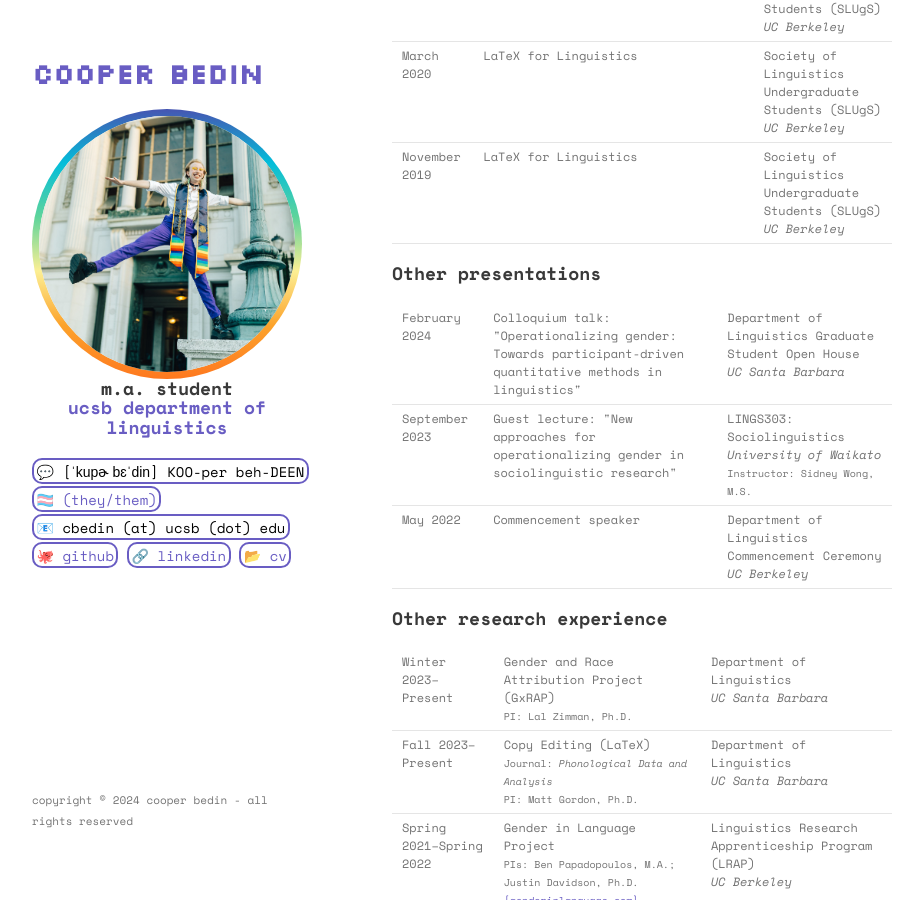
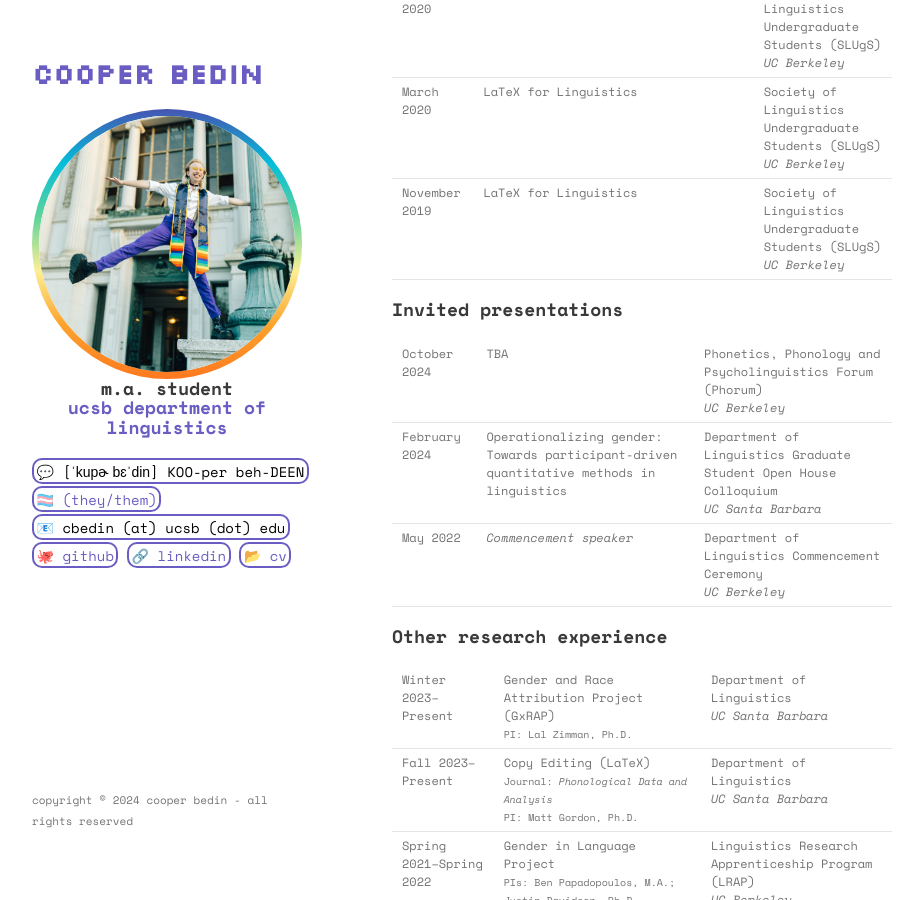
Before and after one commit to cbedin/cbedin.github.io, a Jekyll site: the page built from cv.md, in a window 1280 px wide and 900 px high, scrolled down 4398 px. Shown: the whole window, without its empty margins (178-1101 px from the left). Built offline with Jekyll 4.4.1, drawn with Linux system fonts in a browser that asks for light colours; some of the changed text lies outside the part shown.

```diff
--- a/cv.md
+++ b/cv.md
@@ -461,33 +464,28 @@ layout: default
 </tr>
 </table></div>
 
-## Other presentations
+## Invited presentations
 
 <div class="cv-table-wrapper"><table>
 <tr>
+    <td>October 2024</td>
+    <td>TBA</td>
+    <td>
+    Phonetics, Phonology and Psycholinguistics Forum (Phorum)<br>
+    <i>UC Berkeley</i>
+    </td>
+</tr>
+<tr>
     <td>February 2024</td>
-    <td>Colloquium talk: "Operationalizing gender: Towards participant-driven quantitative methods in linguistics"</td>
+    <td>Operationalizing gender: Towards participant-driven quantitative methods in linguistics</td>
     <td>
-    Department of Linguistics Graduate Student Open House<br>
+    Department of Linguistics Graduate Student Open House Colloquium<br>
     <i>UC Santa Barbara</i>
     </td>
 </tr>
 <tr>
-    <td>September 2023</td>
-    <td>
-        Guest lecture: "New approaches for operationalizing gender in sociolinguistic research"
-    </td>
-    <td>
-    LINGS303: Sociolinguistics<br>
-    <i>University of Waikato</i><br>
-    <span class="subtext">
-    Instructor: Sidney Wong, M.S.<br>
-    </span>
-    </td>
-</tr>
-<tr>
     <td>May 2022</td>
-    <td>Commencement speaker</td>
+    <td><i>Commencement speaker</i></td>
     <td>
     Department of Linguistics Commencement Ceremony<br>
     <i>UC Berkeley</i>
@@ -694,6 +692,33 @@ layout: default
     <td>
     Computer Science 61A: The Structure and Interpretation of Computer Programs<br>
     <i>UC Berkeley</i>
+    </td>
+</tr>
+</table></div>
+
+## Guest lectures
+
+<div class="cv-table-wrapper"><table>
+<tr>
+    <td>Fall 2024</td>
+    <td>Quantification and Social Justice in Technology</td>
+    <td>
+    Interdisciplinary 84BY: Trans Linguistics Honors Seminar<br>
+    <i>UC Santa Barbara</i><br>
+    <span class="subtext">
+    Instructor: Lal Zimman, Ph.D.<br>
+    </span>
+    </td>
+</tr>
+<tr>
+    <td>September 2023</td>
+    <td>New approaches for operationalizing gender in sociolinguistic research</td>
+    <td>
+    Linguistics S303: Sociolinguistics<br>
+    <i>University of Waikato</i><br>
+    <span class="subtext">
+    Instructor: Sidney Wong, M.S.<br>
+    </span>
     </td>
 </tr>
 </table></div>
```
Also changed, not shown: other parts of cv.md (+4 -1 lines), index.md (+19 -1 lines), 2 other files.
